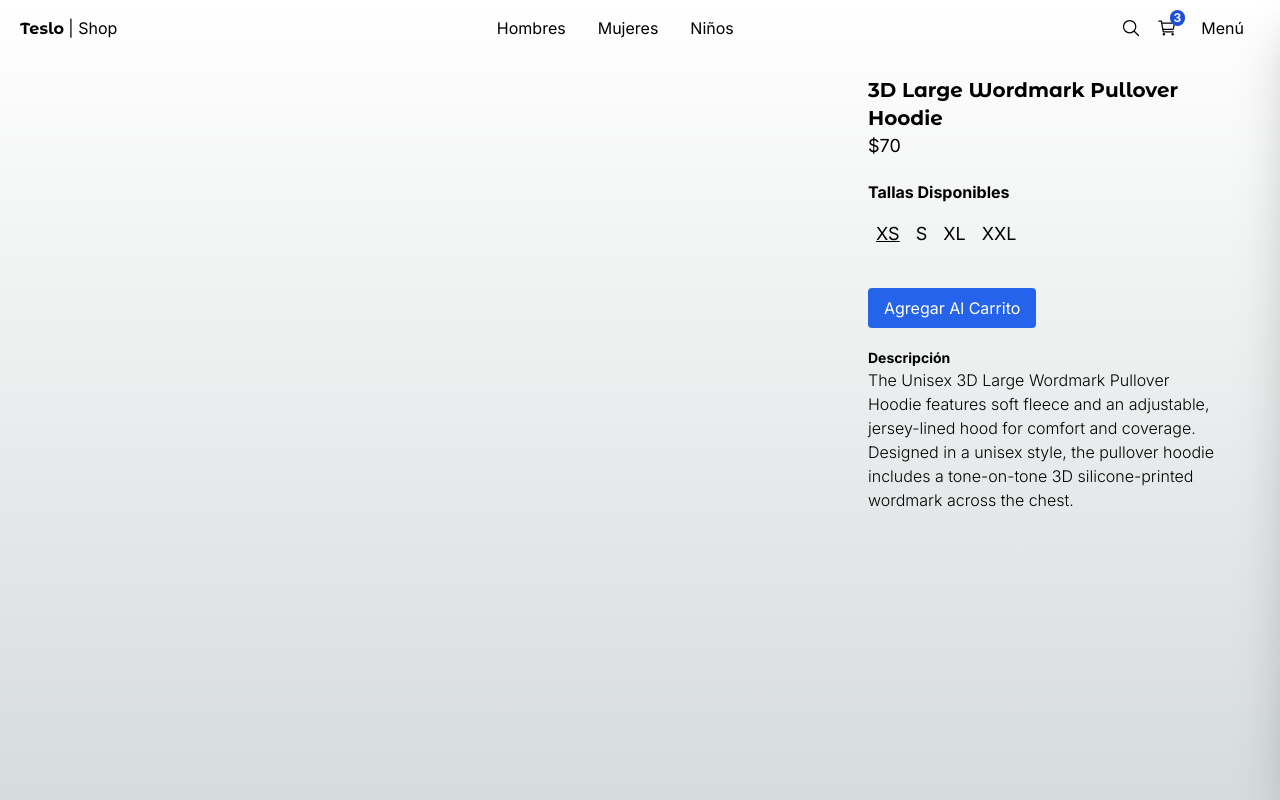
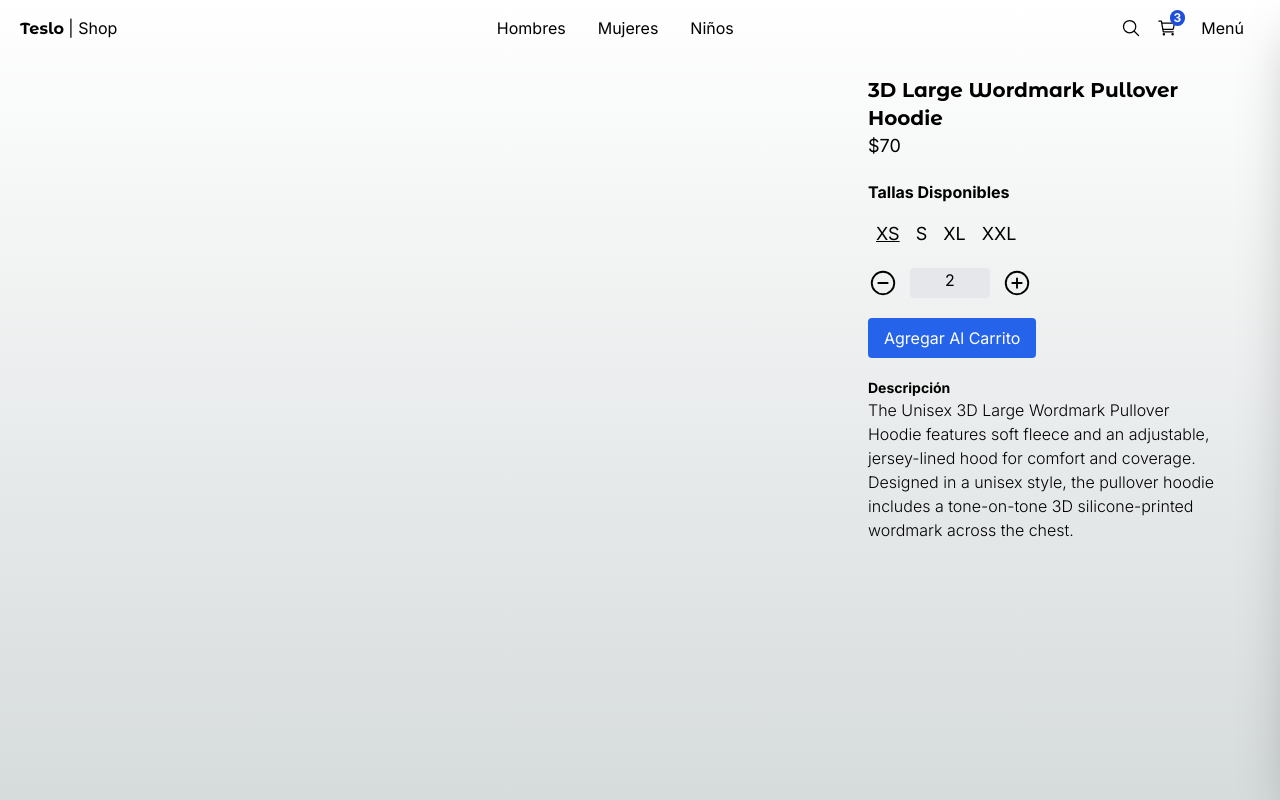
Before and after one commit to danielmiranda0099/teslo-shop-nextjs, a Next.js app: page /product/3d_large_wordmark_pullover_hoodie in a window 1280 px wide. Built offline with nearby package versions, Linux system fonts and the light colour scheme.

Commit message:
[ADD UI] Component Quantity Selector

```diff
--- a/src/app/(shop)/product/[slug]/page.tsx
+++ b/src/app/(shop)/product/[slug]/page.tsx
@@ -2,7 +2,7 @@
 
 import { initialData } from "@/seed/seed";
 import { titleFont } from "@/fonts-next/fonts";
-import { SizeSelector } from "@/components/products";
+import { QuantitySelector, SizeSelector } from "@/components/products";
 
 interface Props {
   params: {
@@ -33,6 +33,8 @@
 
         <SizeSelector availableSizes={product.sizes} selectedSize={product.sizes[0]}/>
 
+        <QuantitySelector quantity={2} />
+
         <button className="btn-primary my-5">Agregar Al Carrito</button>
 
         <h3 className="font-bold text-sm">Descripción</h3>
--- /dev/null
+++ b/src/components/products/QuantitySelector.tsx
@@ -0,0 +1,35 @@
+'use client';
+import { useState } from "react";
+import { IoAddCircleOutline, IoRemoveCircleOutline } from "react-icons/io5";
+
+interface Props {
+  quantity: number;
+}
+
+export function QuantitySelector({ quantity }: Props) {
+  const [count, setCount] = useState(quantity)
+
+  const OnQuantityChange = (value: number) => {
+    if( (count + value) < 1) return;
+
+    setCount(count + value);
+  }
+
+  return (
+    <div className="flex">
+      <button
+        onClick={() => OnQuantityChange(-1)}
+      >
+        <IoRemoveCircleOutline size={30} />
+      </button>
+
+      <span className="w-20 mx-3 px-5 bg-gray-200 text-center rounded">{count}</span>
+
+      <button
+        onClick={() => OnQuantityChange(1)}
+      >
+        <IoAddCircleOutline size={30} />
+      </button>
+    </div>
+  )
+}
--- a/src/components/products/index.ts
+++ b/src/components/products/index.ts
@@ -1,3 +1,5 @@
+export { QuantitySelector } from './QuantitySelector';
+
 export { SizeSelector } from './SizeSelector';
 
 export { ProductsGrid } from './ProductsGrid';
```
